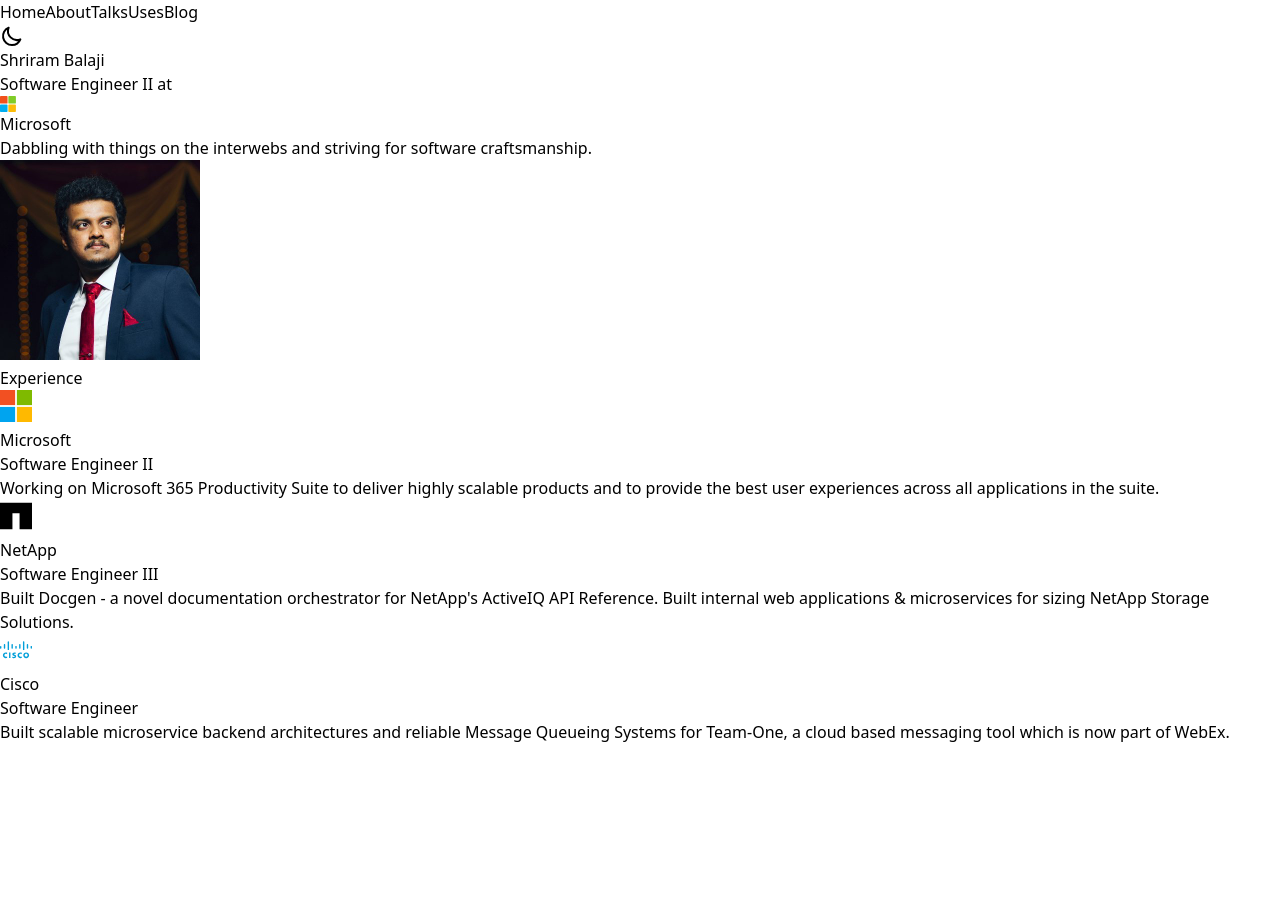
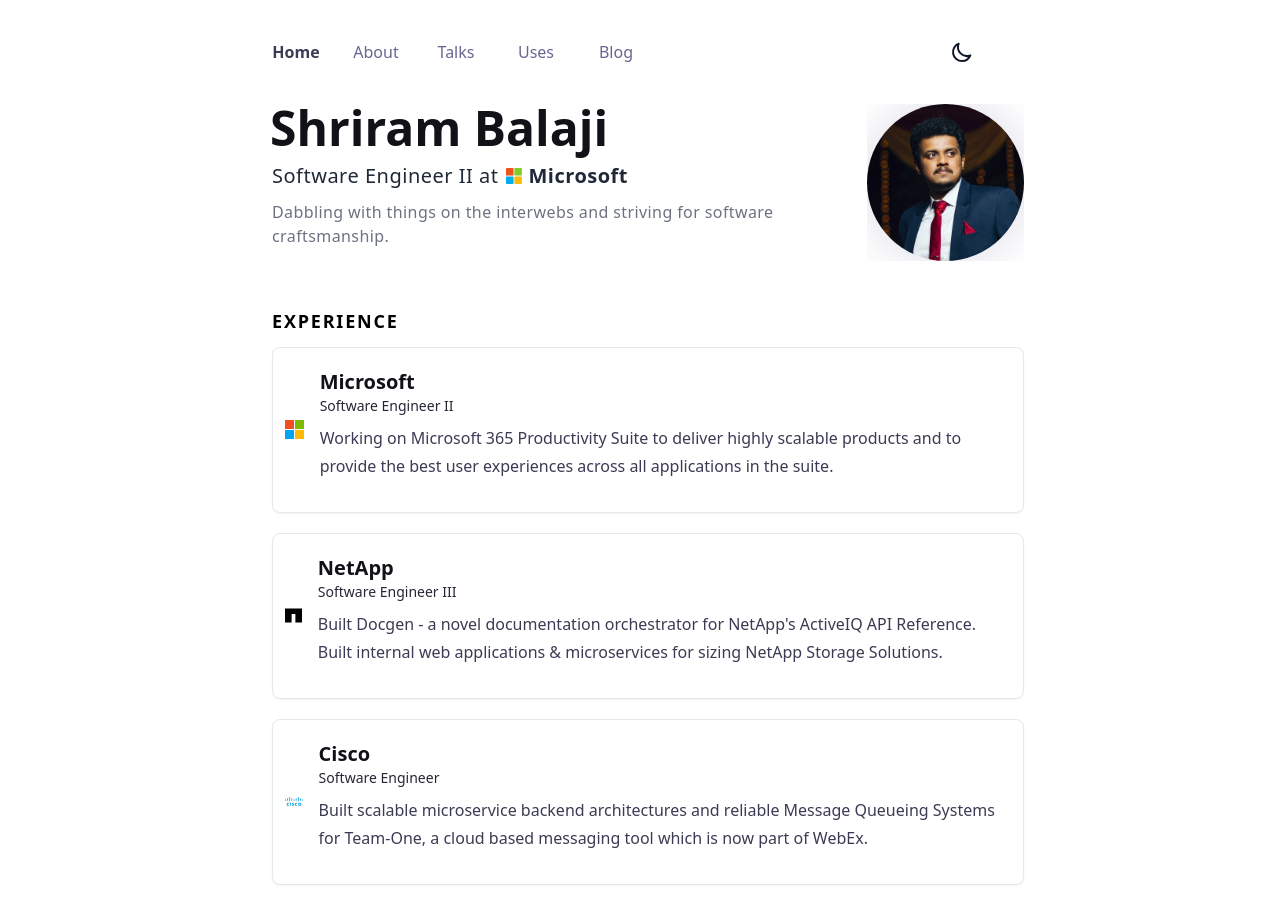
Before and after one commit to shrirambalaji/shrirambalaji.com, a Next.js app: page / in a window 1280 px wide. Before the commit the page ends 800 px from the top, so only its background shows below. Built offline with nearby package versions, Linux system fonts and the light colour scheme.

Commit message:
fix(tailwind): update content path in tailwind config

```diff
--- a/tailwind.config.js
+++ b/tailwind.config.js
@@ -4,8 +4,8 @@
 module.exports = {
   darkMode: "class",
   content: [
-    "./pages/**/*.{js,ts,jsx,tsx}",
-    "./components/**/*.{js,ts,jsx,tsx}",
+    "./src/pages/**/*.{js,ts,jsx,tsx}",
+    "./src/components/**/*.{js,ts,jsx,tsx}",
   ],
   theme: {
     container: {
```
